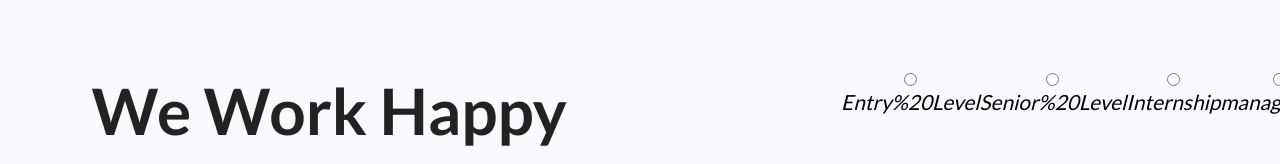
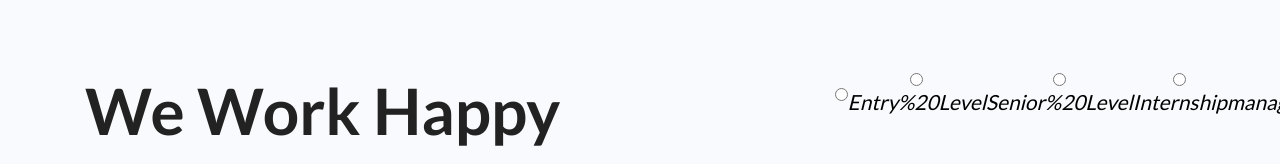
Before and after one commit to andreuhh/wwa-find-your-job, an Angular app: page / in a window 1280 px wide. Shown: the part 278-442 px from the top of the page. Built offline with nearby package versions, Linux system fonts and the light colour scheme; no server answers.

Commit message:
level exp interface

```diff
--- a/src/app/components/home/home.component.ts
+++ b/src/app/components/home/home.component.ts
@@ -1,7 +1,7 @@
 import { HttpClient } from '@angular/common/http';
 import { Component, OnInit } from '@angular/core';
 import { GetJobDataService } from '../../services/get-job-data.service';
-
+import { expLevels } from '../../utils/interfaces';
 import { Observable } from 'rxjs'
 
 @Component({
@@ -15,14 +15,9 @@ export class HomeComponent implements OnInit {
   cityTerm = 'Italy';
   pagination = 1;
 
+  expLevels = expLevels
+
   selectedExperience: any = '';
-  expLevels: any = [
-    'Entry%20Level',
-    'Senior%20Level',
-    'Internship',
-    'management',
-    'Mid%20Level'
-  ]
 
   //data: Array<any>
   jobData: any
@@ -30,7 +25,10 @@ export class HomeComponent implements OnInit {
 
   //constructor(private _getJobDataService: GetJobDataService) { }
 
-  constructor(private getJobDataService: GetJobDataService, private http: HttpClient) {
+  constructor(
+    private getJobDataService: GetJobDataService,
+    private http: HttpClient
+  ) {
     this.jobData = new Object()
     this.jobResults = new Array<any>()
 
--- /dev/null
+++ b/src/app/utils/interfaces.ts
@@ -0,0 +1,8 @@
+export const expLevels = [
+    '',
+    'Entry%20Level',
+    'Senior%20Level',
+    'Internship',
+    'management',
+    'Mid%20Level'
+]
```
